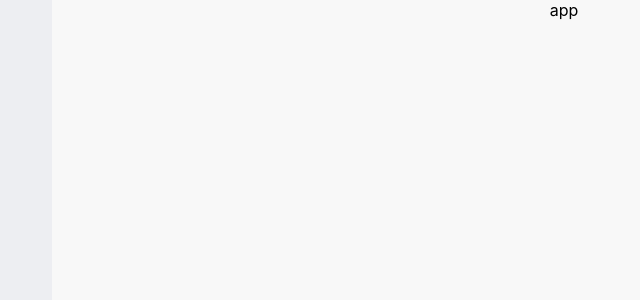
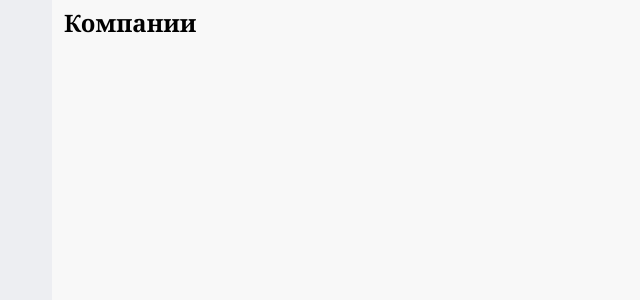
Before and after one commit to Shar1892/TensorCompanies, a React (Create React App) app: page / in a window 1280 px wide. Shown: the top 300 px of the page, without its empty margins (76-716 px from the left). Built offline with nearby package versions, Linux system fonts and the light colour scheme.

Commit message:
feat: добавил хеддер без поиска

```diff
--- /dev/null
+++ b/src/components/Header/Header.css
@@ -0,0 +1,19 @@
+.header {
+	width: 100%;
+	height: 44px;
+	display: flex;
+	justify-content: space-between;
+	align-items: center;
+	padding: 0 12px;
+	box-sizing: border-box;
+}
+
+.header__title {
+	margin: 0;
+	font-family: Georgia, 'Times New Roman', Times, serif;
+	font-weight: bold;
+	color: #000000;
+	-webkit-font-smoothing: antialiased;
+	font-size: 24px;
+	line-height: 31px;
+}
--- /dev/null
+++ b/src/components/Header/Header.tsx
@@ -0,0 +1,11 @@
+import "./Header.css";
+
+function Header() {
+  return (
+    <header className="header">
+      <h1 className="header__title">Компании</h1>
+    </header>
+  );
+}
+
+export default Header;
--- a/src/components/app/App.tsx
+++ b/src/components/app/App.tsx
@@ -1,10 +1,13 @@
 import React from 'react';
 import './App.css';
+import Header from '../Header/Header';
 
 function App() {
   return (
     <div className="App">
-      <div className='App__context'>app</div>
+      <div className='App__context'>
+        <Header />
+      </div>
     </div>
   );
 }
```
